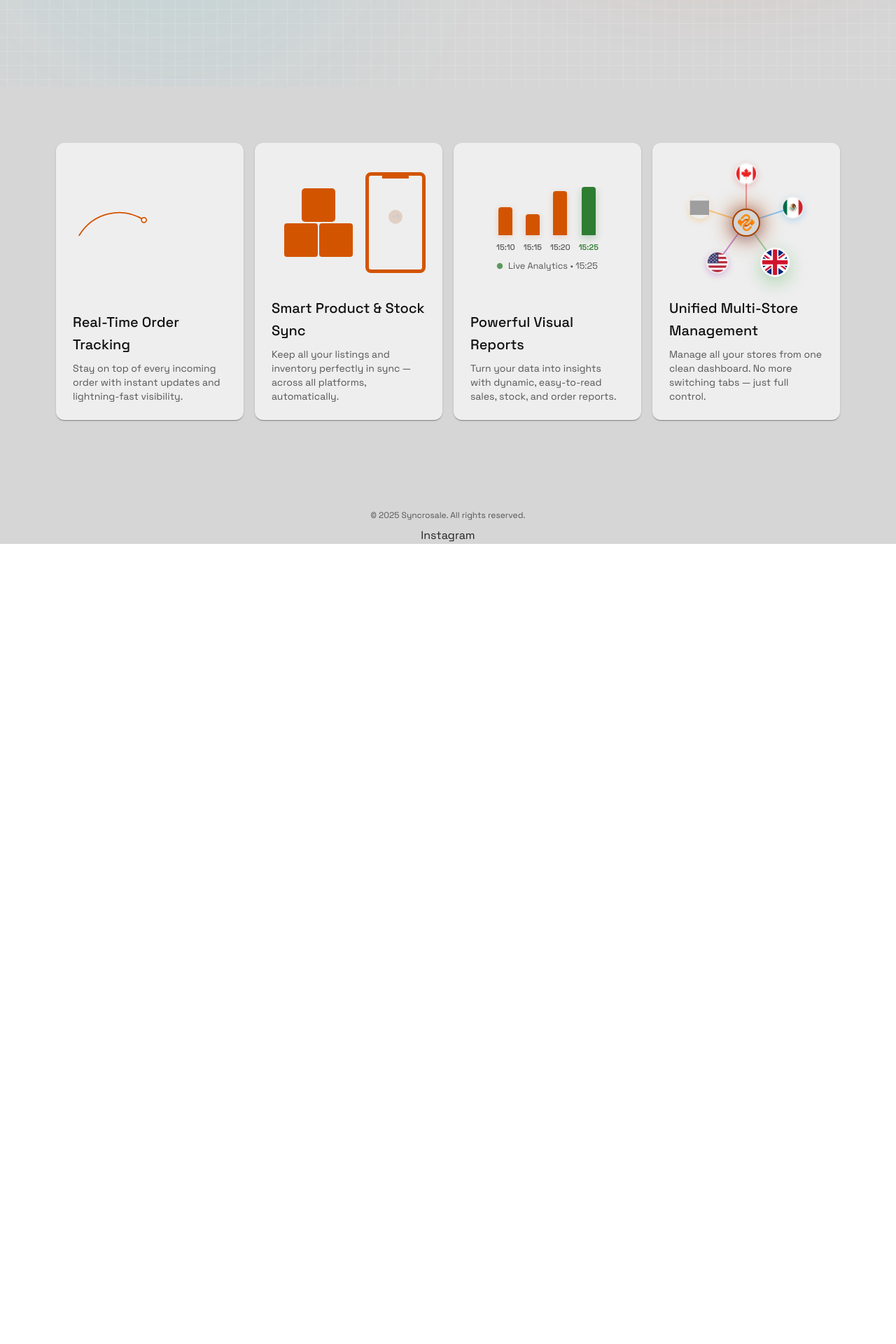
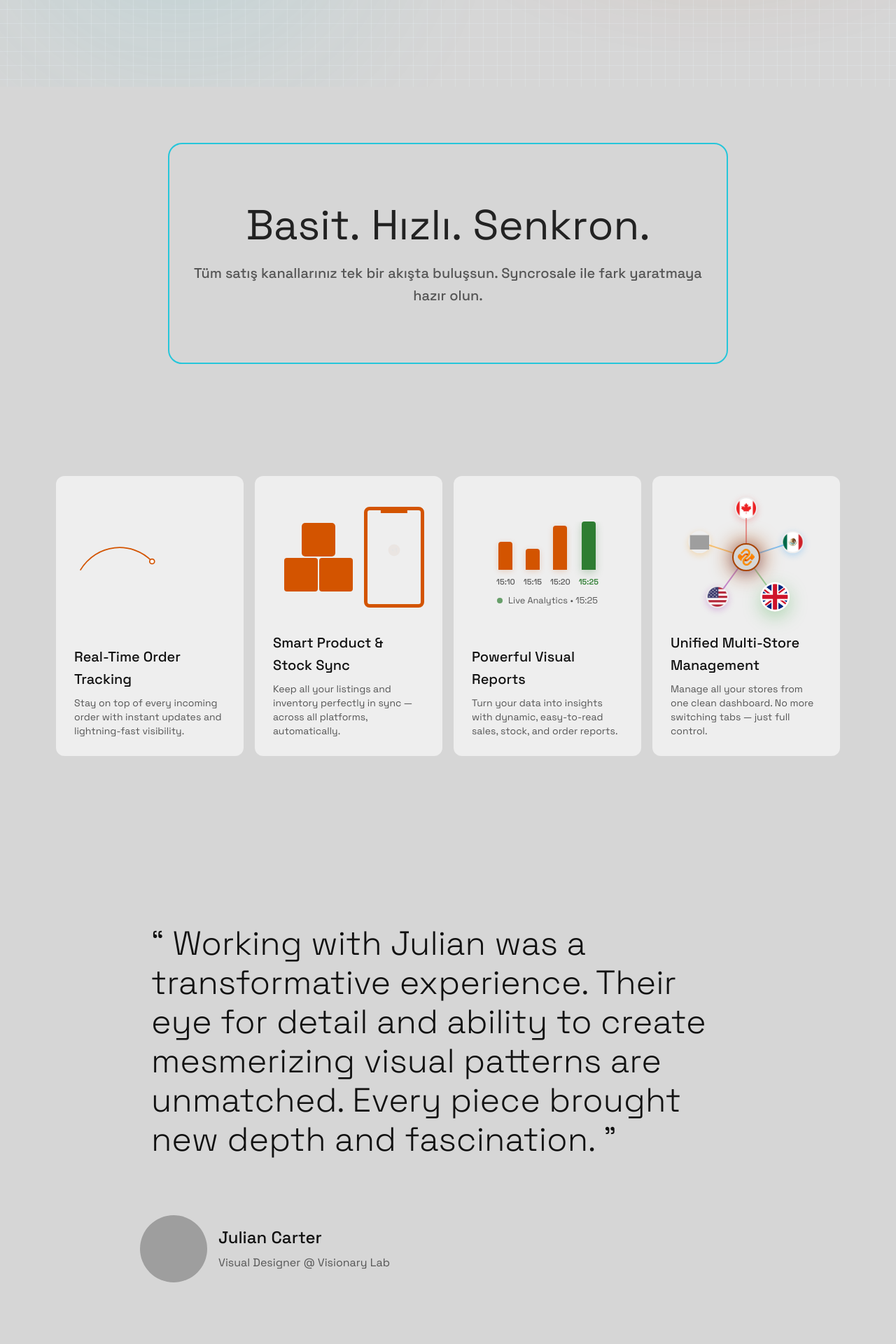
Before and after one commit to necatimertmetin/syncrosale, a React (Vite) app: page / in a window 1280 px wide. Shown: the part 700-2620 px from the top of the page at 70% size. Before the commit the page ends 1477 px from the top, so only its background shows below. Built offline with nearby package versions, Linux system fonts and the light colour scheme; grey boxes are pictures that could not be loaded; some icons are missing.

Commit message:
white spaces added

```diff
--- a/src/components/animated-components/text/AnimatedSplitText.tsx
+++ b/src/components/animated-components/text/AnimatedSplitText.tsx
@@ -40,12 +40,13 @@ export const AnimatedSplitText: React.FC<AnimatedSplitTextProps> = ({
           }}
           sx={{
             display: "inline-block",
-            fontSize: fontSize, // optional override
+            fontSize: fontSize,
             fontWeight: fontWeight,
             color: theme.palette.text.primary,
+            whiteSpace: "pre", // boşlukları koru
           }}
         >
-          {letter}
+          {letter === " " ? "\u00A0" : letter}
         </MotionTypography>
       ))}
     </Box>
--- a/src/components/animated-components/text/AnimatedTypeWriterText.tsx
+++ b/src/components/animated-components/text/AnimatedTypeWriterText.tsx
@@ -13,7 +13,7 @@ interface AnimatedTypewriterTextProps {
 export const AnimatedTypewriterText = ({
   text,
   variant = "body1",
-  fontSize = "1.5rem",
+  fontSize,
   fontWeight = 400,
   delayPerChar = 0.03,
   start = true,
--- a/src/pages/Landing/Landing.tsx
+++ b/src/pages/Landing/Landing.tsx
@@ -1,7 +1,8 @@
-import { Box, useTheme } from "@mui/material";
+import { Avatar, Box, Stack, Typography, useTheme } from "@mui/material";
 import { BackgroundLight } from "../../components/animated-components/div/BackgroundLight";
 import { Hero } from "./components/Hero";
-import { CardGrid } from "./components/grid/CardGrid";
+import { CardSection } from "./components/grid/CardGrid";
+import { AnimatedSplitText } from "../../components/animated-components/text/AnimatedSplitText";
 export const Landing = () => {
   const theme = useTheme();
   return (
@@ -14,8 +15,70 @@ export const Landing = () => {
         left={0}
       />
       <Hero />
+      <Box
+        sx={{
+          py: 10,
+          backgroundColor: (theme) => theme.palette.background.default,
+        }}
+      >
+        <Box
+          sx={{
+            textAlign: "center",
+            maxWidth: "800px",
+            mx: "auto",
+            py: 10,
+            px: 2,
+            border: `2px solid ${theme.palette.secondary.main}`,
+            borderRadius: 5,
+          }}
+        >
+          <AnimatedSplitText variant="h2" text="Basit. Hızlı. Senkron." />
 
-      <CardGrid />
+          <Typography variant="h6" color="text.secondary" mt={2}>
+            Tüm satış kanallarınız tek bir akışta buluşsun. Syncrosale ile fark
+            yaratmaya hazır olun.
+          </Typography>
+        </Box>
+      </Box>
+      <CardSection />
+
+      <Box
+        sx={{
+          py: 10,
+          px: 25,
+          backgroundColor: (theme) => theme.palette.background.default,
+        }}
+      >
+        <Typography
+          variant="h3"
+          fontWeight="light"
+          sx={{
+            py: 10,
+            px: 2,
+            borderRadius: 5,
+          }}
+        >
+          “ Working with Julian was a transformative experience. Their eye for
+          detail and ability to create mesmerizing visual patterns are
+          unmatched. Every piece brought new depth and fascination. ”
+        </Typography>
+
+        <Stack direction={"row"} alignItems={"center"} spacing={2}>
+          <Avatar
+            alt="Julian Carter"
+            src="/assets/julian-avatar.jpg" // Görsel yolunu buraya ekle
+            sx={{ width: 96, height: 96 }}
+          />
+          <Box>
+            <Typography variant="h5" fontWeight="medium" gutterBottom>
+              Julian Carter
+            </Typography>
+            <Typography variant="body1" color="text.secondary">
+              Visual Designer @ Visionary Lab
+            </Typography>
+          </Box>
+        </Stack>
+      </Box>
     </Box>
   );
 };
--- a/src/pages/Landing/components/Hero.tsx
+++ b/src/pages/Landing/components/Hero.tsx
@@ -42,7 +42,7 @@ export const Hero = () => {
       >
         <Stack spacing={2} maxWidth={{ xs: "100%", md: 490 }}>
           <AnimatedSplitText text="Syncrosale" variant="h2" />
-          <AnimatedTypewriterText text={translate("slogan")} />
+          <AnimatedTypewriterText text={translate("slogan")} variant="h6" />
           <Typography variant="h6" fontWeight={200}></Typography>
           <Stack
             direction={{ xs: "column", sm: "row" }}
--- a/src/pages/Landing/components/grid/CardGrid.tsx
+++ b/src/pages/Landing/components/grid/CardGrid.tsx
@@ -1,13 +1,13 @@
 import React, { Suspense, useState, useEffect } from "react";
-import { Box, Grid, Paper, Stack, Typography } from "@mui/material";
+import { Box, Grid, Paper, Stack, Typography, useTheme } from "@mui/material";
 import { features } from "./components/cardData";
+import { motion } from "framer-motion";
 
-export const CardGrid = () => {
-  // Dynamic import edilen componentleri state’de tutmak için
+export const CardSection = () => {
   const [loadedAnimations, setLoadedAnimations] = useState<{
     [key: string]: React.ComponentType | null;
   }>({});
-
+  const theme = useTheme();
   useEffect(() => {
     features.forEach(({ title, animationComponent }) => {
       animationComponent().then((Component) => {
@@ -23,10 +23,9 @@ export const CardGrid = () => {
       spacing={2}
       sx={{
         padding: 10,
-        backgroundColor: (theme) => theme.palette.background.default,
       }}
     >
-      {features.map(({ title, description }) => {
+      {features.map(({ title, description }, index) => {
         const Animation = loadedAnimations[title];
         return (
           <Grid
@@ -34,15 +33,33 @@ export const CardGrid = () => {
             size={{ xs: 12, sm: 6, md: 4, lg: 3 }}
             sx={{ display: "flex" }}
           >
+            <motion.div
+              initial={{ opacity: 0, y: 40 }}
+              whileInView={{ opacity: 1, y: 0 }}
+              transition={{
+                duration: 0.6,
+                ease: "easeOut",
+                delay: index * 0.5,
+              }}
+              viewport={{ once: true, amount: 0.3 }}
+              style={{ flexGrow: 1, display: "flex" }}
+            >
               <Paper
-              elevation={1}
+                elevation={0}
                 sx={{
                   borderRadius: 3,
+                  border: "2px solid transparent",
                   p: 3,
                   display: "flex",
                   flexDirection: "column",
                   justifyContent: "space-between",
                   flexGrow: 1,
+                  transition: "0.3s ease",
+                  "&:hover": {
+                    border: `2px solid ${theme.palette.primary.main}`,
+                    transform: "scale(1.03)",
+                    boxShadow: 4,
+                  },
                 }}
               >
                 <Box sx={{ flex: 2, mb: 2 }}>
@@ -63,6 +80,7 @@ export const CardGrid = () => {
                   </Typography>
                 </Stack>
               </Paper>
+            </motion.div>
           </Grid>
         );
       })}
```
Lines whose indentation alone changed are shown as unchanged.
